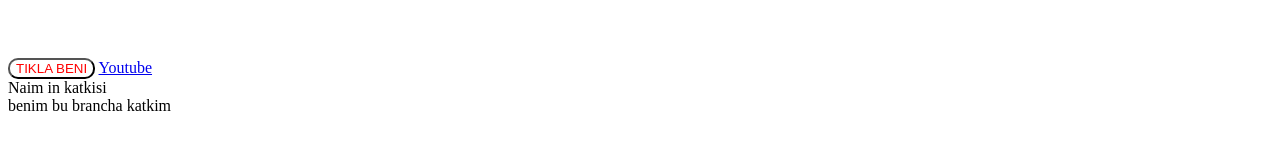
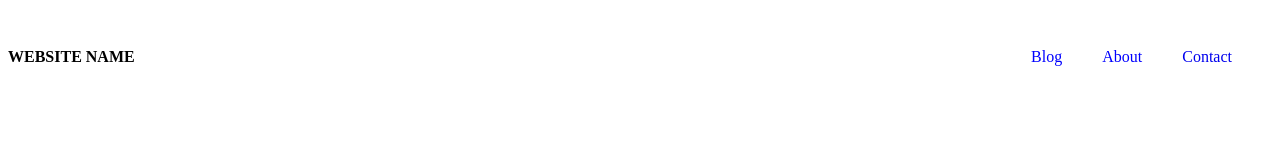
Before and after one commit to EmrahMehmed/naimemrah, a plain HTML site: page index.html in a window 1280 px wide. Drawn offline with Linux system fonts and the light colour scheme.

Commit message:
dukkan yenileniyor

```diff
--- a/index.html
+++ b/index.html
@@ -2,28 +2,45 @@
 <html>
 
 <head>
-    <title>ILK CODE</title>
+    <title>Food Blog</title>
 
     <style>
-        .buton1 {
-            color: red;
-            background-color: white;
-            border-radius: 10px;
-            margin-top: 50px;
+        .header-container {
+            display: flex;
+            justify-content: space-between;
+            align-items: center;
         }
 
-        .buton1:hover {
+        .website-name {
+            font-weight: bold;
+        }
+
+        .top-links {
+            display: flex;
             color: blue;
-            cursor: pointer;
+            padding: 10px;
+            margin: 10px;
+            justify-content: flex-end;
+        }
+
+        .link {
+            padding: 10px;
+            margin: 10px;
+            text-decoration: none;
         }
     </style>
 </head>
 
 <body>
-    <button class="buton1">TIKLA BENI</button>
-    <a href="https://www.youtube.com/" target="_blank">Youtube</a>
-    <div>Naim in katkisi</div>
-    <div>benim bu brancha katkim</div>
+    <div class="header-container">
+        <div class="website-name">WEBSITE NAME</div>
+        <div class="top-links">
+            <div class="link">Blog</div>
+            <div class="link">About</div>
+            <a class="link" href="https://css-tricks.com/snippets/css/a-guide-to-flexbox/#aa-background">Contact
+        </a>
+        </div>
+    </div>
 </body>
 
 </html>
```
Also changed, not shown: 1 other file.
